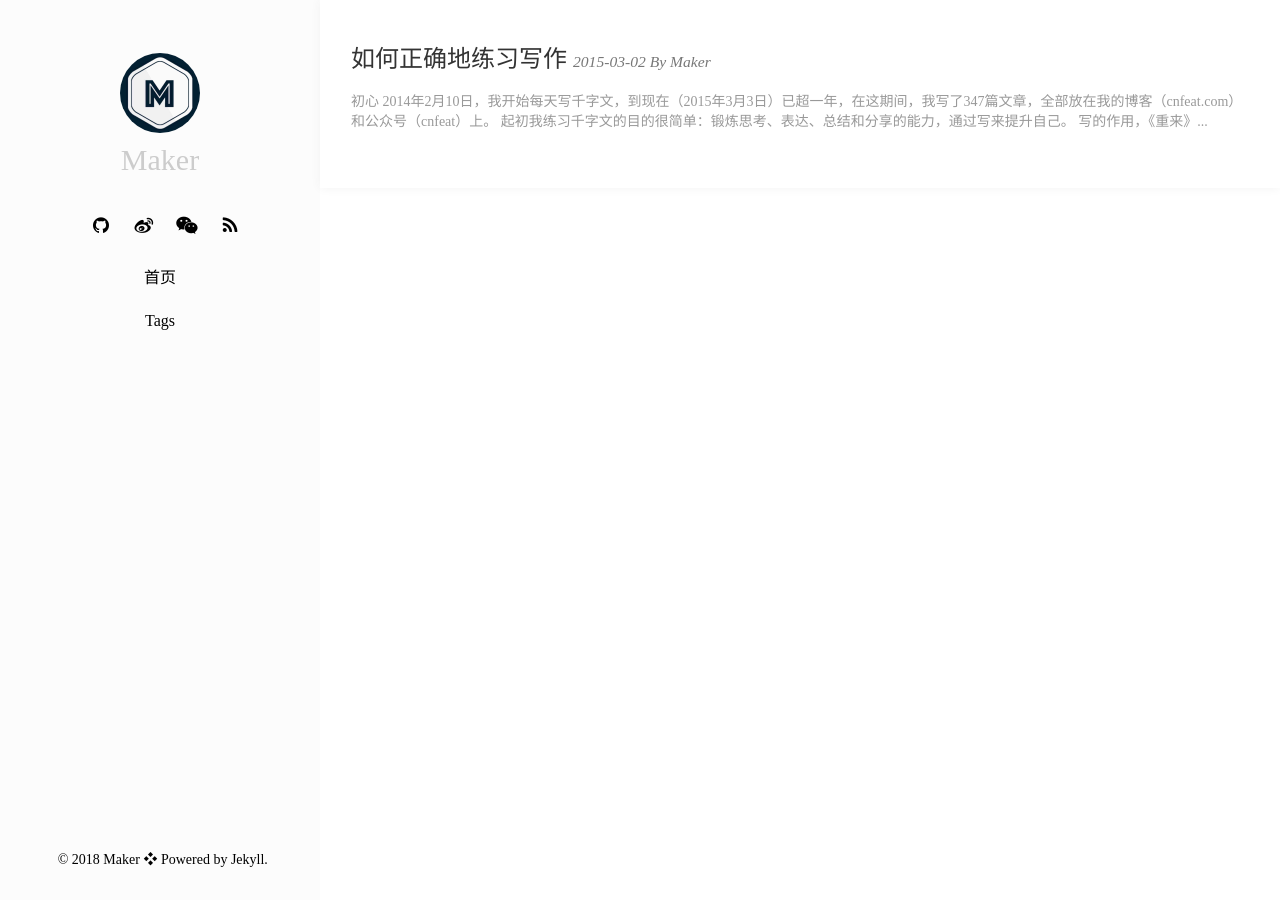
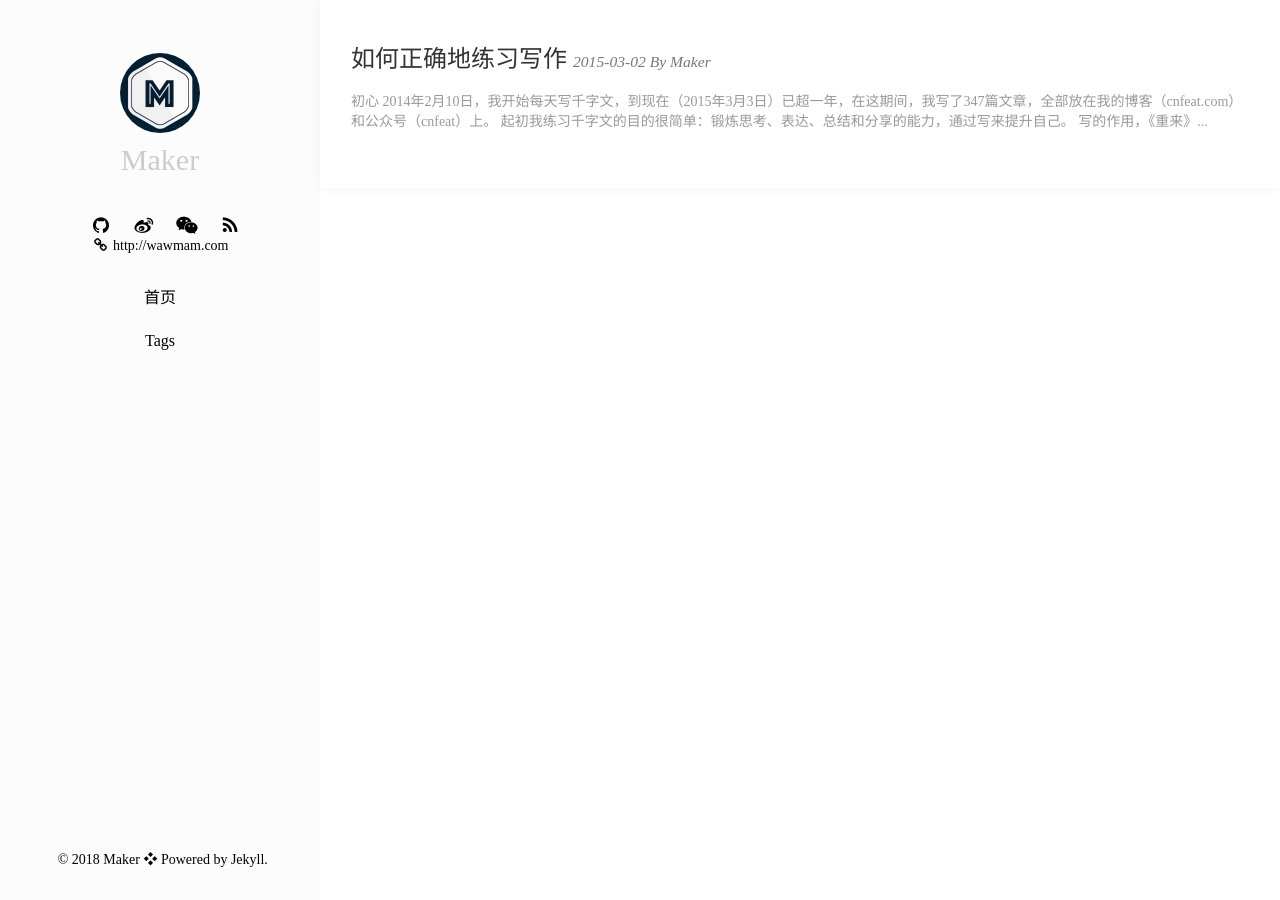
Before and after one commit to HerbCollins/HerbCollins.github.io, a Jekyll site: the page built from index.html, in a window 1280 px wide. Built offline with Jekyll 4.4.1, drawn with Linux system fonts in a browser that asks for light colours; the list of posts is cut into pages by our own code.

Commit message:
change style

```diff
--- a/_layouts/default.html
+++ b/_layouts/default.html
@@ -19,7 +19,7 @@
 						<div class="col-md-6 col-md-offset-3">
 							<div class="row">
 								<div class="col-md-3">
-									<a href="">
+									<a href="https://github.com/HerbCollins">
 										<i class="fa fa-fw fa-github fa-lg"></i>
 									</a>
 								</div>
@@ -39,6 +39,9 @@
 									</a>
 								</div>
 							</div>
+						</div>
+						<div class="col-md-6 col-md-offset-3">
+							<a href="http://wawmam.com"><i class="fa fa-fw fa-link"></i> http://wawmam.com</a>
 						</div>
 					</div>
 					<div class="row">
--- a/_layouts/post.html
+++ b/_layouts/post.html
@@ -4,7 +4,7 @@
 
 <header class="intro-header" >
         <div class="row">
-        <div class="col-lg-12">
+            <div class="col-lg-8 col-lg-offset-2 col-md-10 col-md-offset-1 post-container">
                 <div class="post-heading">
                     <div class="Tags">
                         {% for tag in page.tags %}
@@ -26,7 +26,7 @@
 <article>
 
         <div class="row">
-            <div class="col-lg-12">
+            <div class="col-lg-8 col-lg-offset-2 col-md-10 col-md-offset-1 post-container">
 
                 {{ content }}
 
```
Lines whose indentation alone changed are shown as unchanged.
